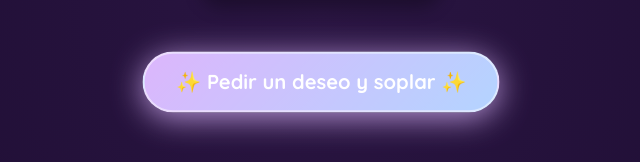
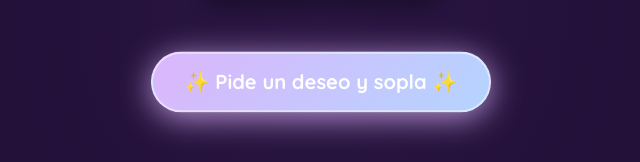
Before and after one commit to nones2026/sorpresa-cumple, a plain HTML site: page index.html in a window 1280 px wide. Shown: the part 388-550 px from the top of the page, without its empty margins (319-959 px from the left). Drawn offline with nearby package versions, Linux system fonts and the light colour scheme.

Commit message:
Update index.html

```diff
--- a/index.html
+++ b/index.html
@@ -401,7 +401,7 @@
             </div>
         </div>
 
-        <button class="btn-wish" onclick="soplarVelas()">✨ Pedir un deseo y soplar ✨</button>
+        <button class="btn-wish" onclick="soplarVelas()">✨ Pide un deseo y sopla ✨</button>
     </div>
 
     <!-- ESCENA 2: EL DÍA Y LA CARTA -->
```
